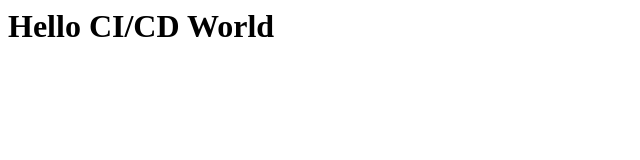
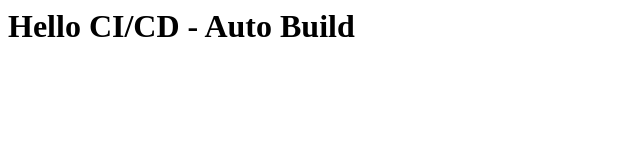
Before and after one commit to cloudtech346/myapp-cicd, a plain HTML site: page index.html in a window 1280 px wide. Shown: the whole page, without its empty margins (0-640 px from the left). Drawn offline with Linux system fonts and the light colour scheme.

Commit message:
auto build test

```diff
--- a/index.html
+++ b/index.html
@@ -1,5 +1 @@
-<html>
-  <body>
-    <h1>Hello CI/CD World</h1>
-  </body>
-</html>
+<h1>Hello CI/CD - Auto Build</h1>
```
